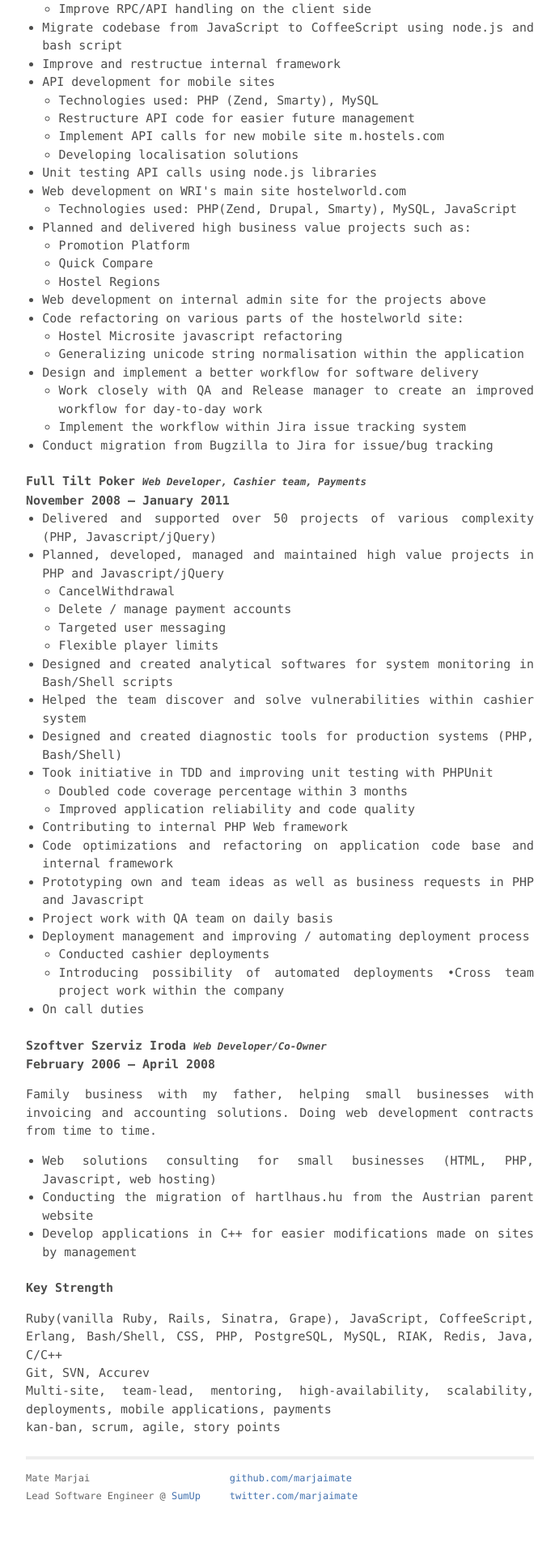
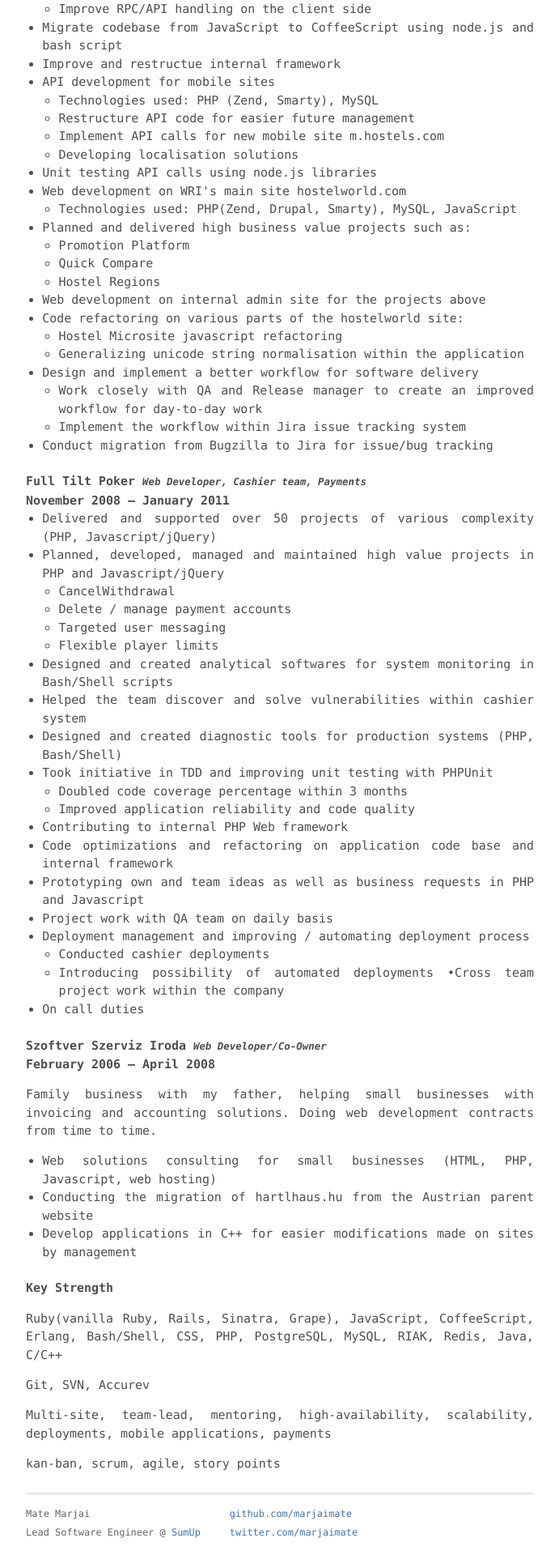
Before and after one commit to marjaimate/marjaimate.github.io, a Jekyll site: the page built from about.html, in a window 1280 px wide. Shown: the part 2155-4070 px from the top of the page at 81% size, without its empty margins (294-985 px from the left). Built offline with Jekyll 4.4.1, drawn with Linux system fonts in a browser that asks for light colours; Markdown is read by kramdown in place of the engine named in the settings; before the commit the page ends 4025 px from its top, so only the background shows below that.

Commit message:
Using <p>s

```diff
--- a/about.html
+++ b/about.html
@@ -215,11 +215,14 @@
     <h3>Key Strength</h3>
     <p>
       Ruby(vanilla Ruby, Rails, Sinatra, Grape), JavaScript, CoffeeScript, Erlang, Bash/Shell, CSS, PHP, PostgreSQL, MySQL, RIAK, Redis, Java, C/C++
-      <br/>
+    </p>
+    <p>
       Git, SVN, Accurev
-      <br/>
+    </p>
+    <p>
       Multi-site, team-lead, mentoring, high-availability, scalability, deployments, mobile applications, payments
-      <br/>
+    </p>
+    <p>
       kan-ban, scrum, agile, story points
     </p>
   </section>
```
